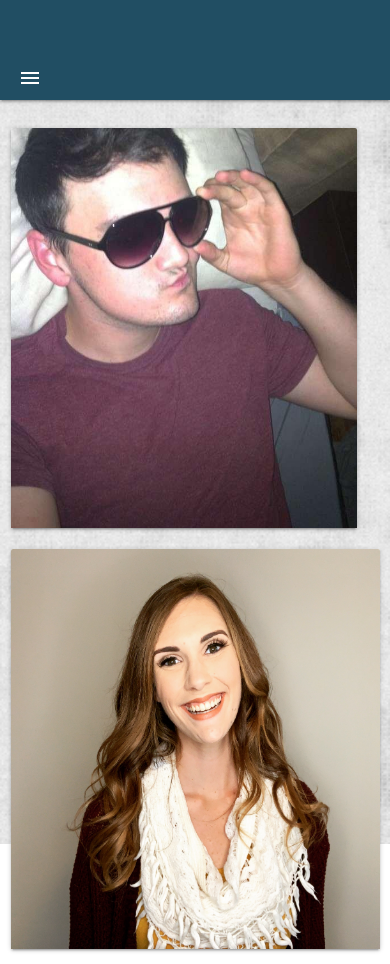
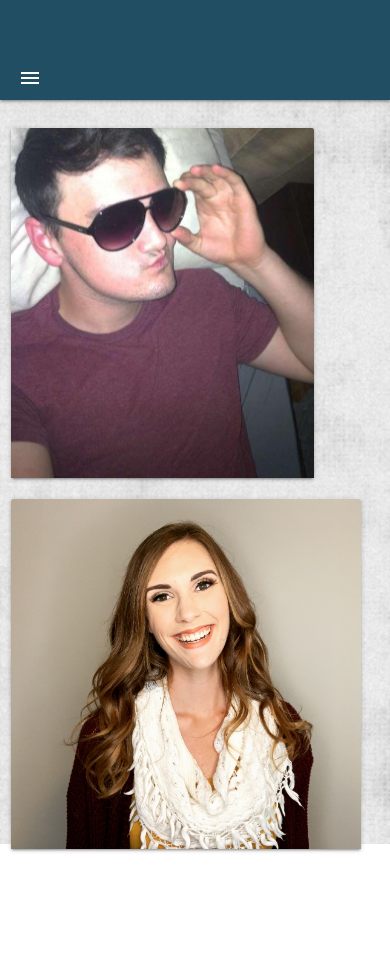
Before and after one commit to NOEL86/bow-tie, a React (Create React App) app in the folder client/: page /About in a window 390 px wide. After the commit the page ends 864 px from the top, so only its background shows below. Built offline with nearby package versions, Linux system fonts and the light colour scheme.

Commit message:
keep trying

```diff
--- a/client/src/Pages/About.css
+++ b/client/src/Pages/About.css
@@ -22,8 +22,10 @@
 @media screen and (max-width: 600px) {
   #kenny {
     width: 100%;
+    height: 350px;
   }
   #cortney {
     width: 100%;
+    height: 350px;
   }
 }
--- a/package.json
+++ b/package.json
@@ -23,8 +23,7 @@
     "dev": "concurrently \"npm run server\" \"npm run client\"",
     "build": "cd client && react-scripts build",
     "test": "react-scripts test",
-    "eject": "react-scripts eject",
-    "heroku-postbuild": "cd client && npm install && npm run build"
+    "eject": "react-scripts eject"
   },
   "eslintConfig": {
     "extends": "react-app"
```
Also changed, not shown: client/public/manifest.json, 1 other file (tests, documents, lock files or other folders).
